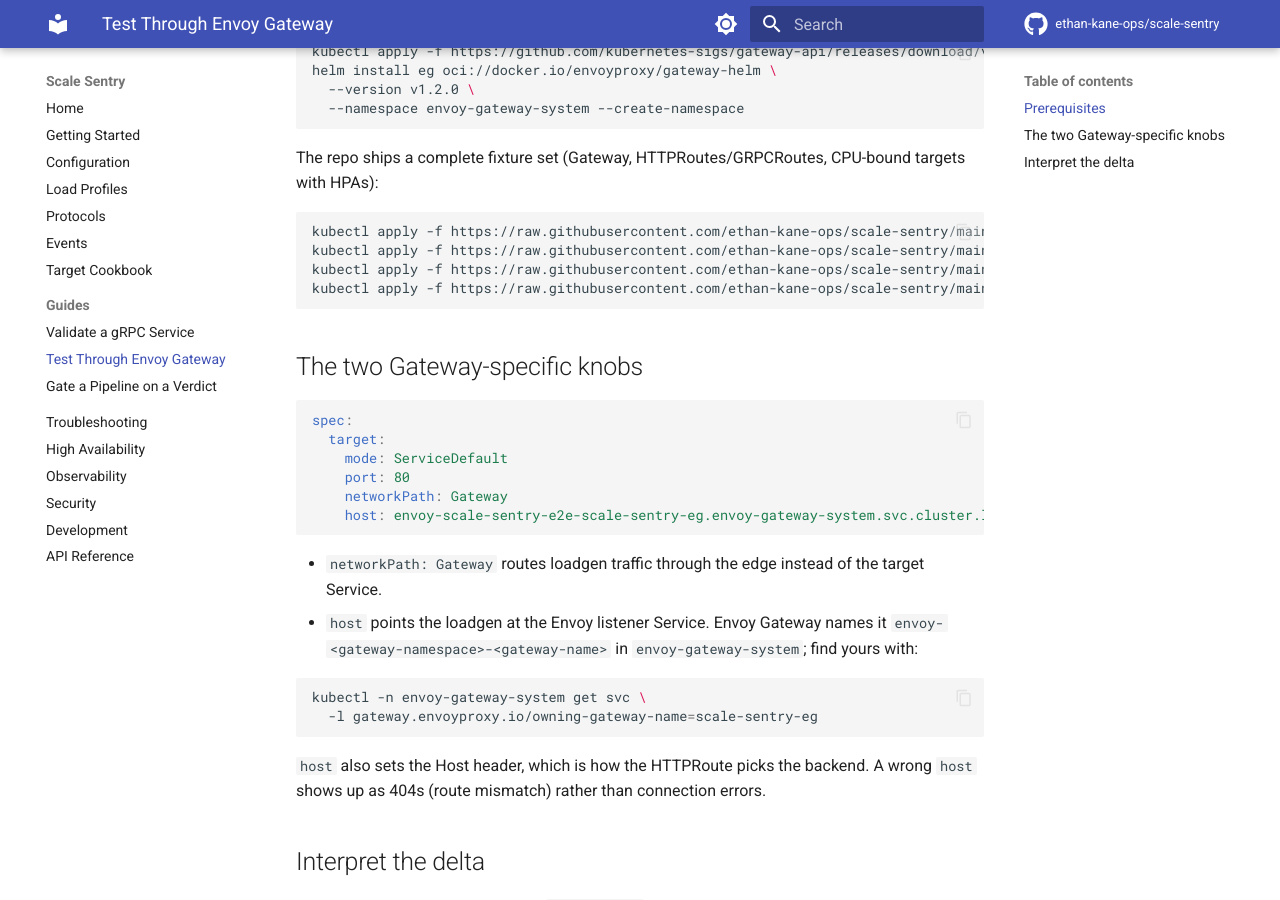
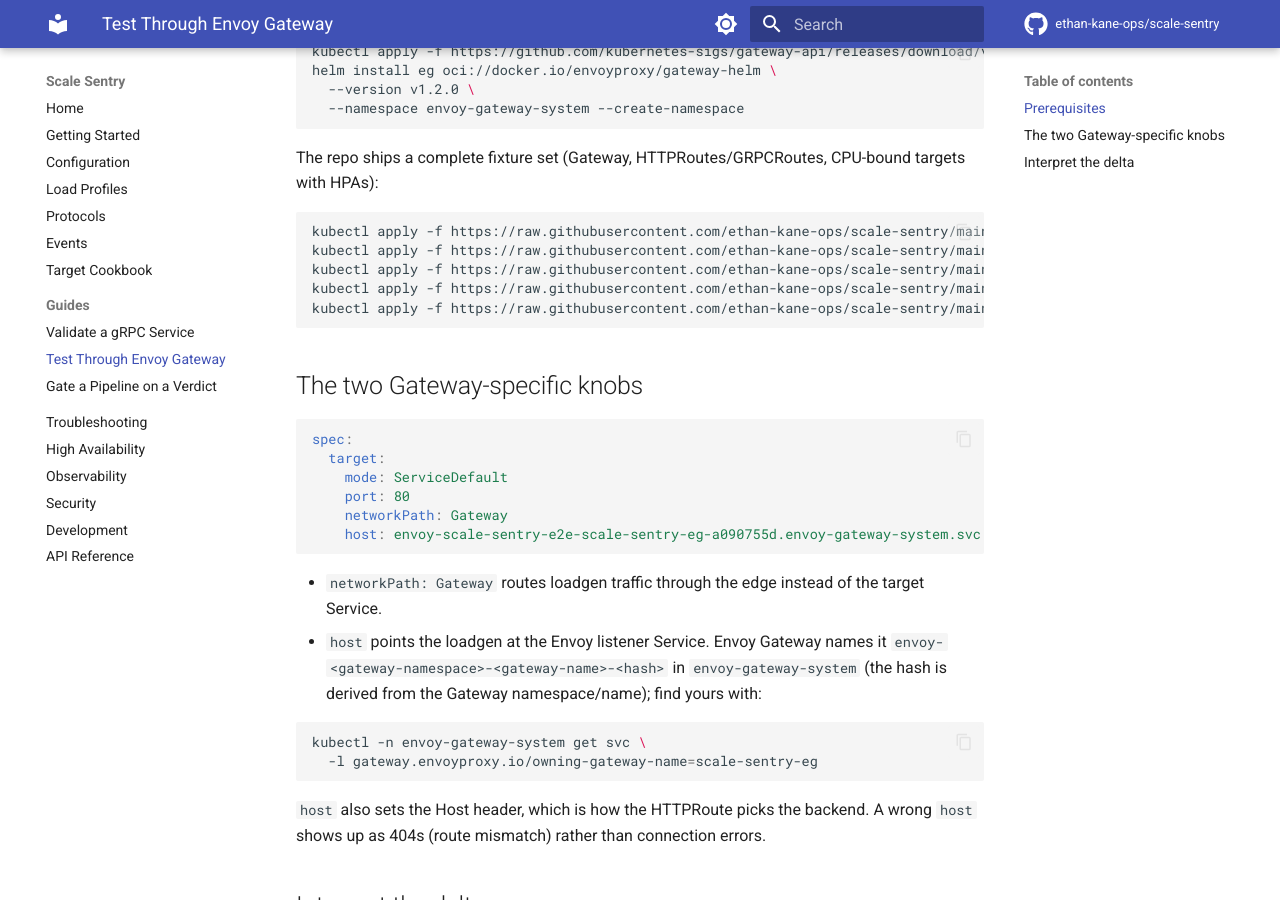
Before and after one commit to ethan-kane-ops/scale-sentry, an MkDocs documentation site: the page built from docs/guides/envoy-gateway.md, in a window 1280 px wide and 900 px high, scrolled down 383 px. Built offline with MkDocs 1.6.1 and Material for MkDocs 9.7.7, drawn with Linux system fonts in a browser that asks for light colours; comment, search, counter and statistics services are not loaded.

````diff
--- a/docs/guides/envoy-gateway.md
+++ b/docs/guides/envoy-gateway.md
@@ -18,6 +18,7 @@ The repo ships a complete fixture set (Gateway, HTTPRoutes/GRPCRoutes, CPU-bound
 ```bash
 kubectl apply -f https://raw.githubusercontent.com/ethan-kane-ops/scale-sentry/main/config/e2e/00-namespace.yaml
 kubectl apply -f https://raw.githubusercontent.com/ethan-kane-ops/scale-sentry/main/config/e2e/targets/whoami.yaml
+kubectl apply -f https://raw.githubusercontent.com/ethan-kane-ops/scale-sentry/main/config/e2e/targets/h2c-echo.yaml
 kubectl apply -f https://raw.githubusercontent.com/ethan-kane-ops/scale-sentry/main/config/e2e/envoy-gateway/gateway.yaml
 kubectl apply -f https://raw.githubusercontent.com/ethan-kane-ops/scale-sentry/main/config/e2e/envoy-gateway/routes.yaml
 ```
@@ -30,11 +31,11 @@ spec:
     mode: ServiceDefault
     port: 80
     networkPath: Gateway
-    host: envoy-scale-sentry-e2e-scale-sentry-eg.envoy-gateway-system.svc.cluster.local
+    host: envoy-scale-sentry-e2e-scale-sentry-eg-a090755d.envoy-gateway-system.svc.cluster.local
 ```
 
 - `networkPath: Gateway` routes loadgen traffic through the edge instead of the target Service.
-- `host` points the loadgen at the Envoy listener Service. Envoy Gateway names it `envoy-<gateway-namespace>-<gateway-name>` in `envoy-gateway-system`; find yours with:
+- `host` points the loadgen at the Envoy listener Service. Envoy Gateway names it `envoy-<gateway-namespace>-<gateway-name>-<hash>` in `envoy-gateway-system` (the hash is derived from the Gateway namespace/name); find yours with:
 
 ```bash
 kubectl -n envoy-gateway-system get svc \
````
Also changed, not shown: docs/target-cookbook.md (+1 -1 lines), 8 other files.
